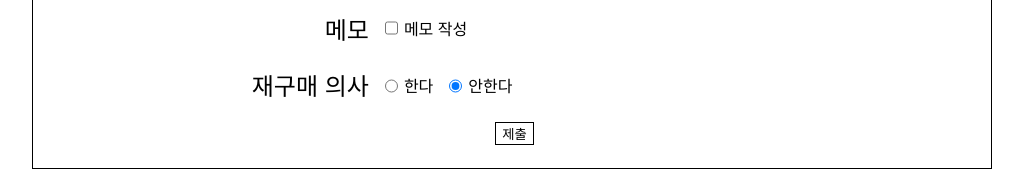
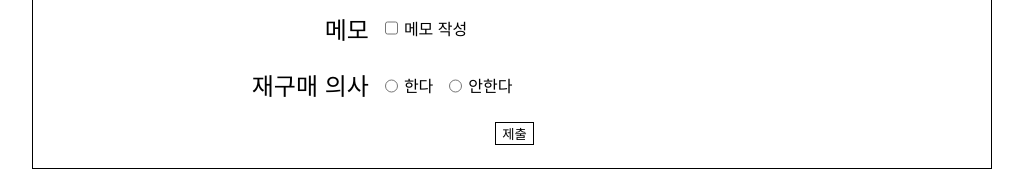
Before and after one commit to newfly101/BootCamp-MoneyCalender, a React (Create React App) app: page / in a window 1280 px wide. Shown: the part 272-442 px from the top of the page, without its empty margins (128-1151 px from the left). Built offline with nearby package versions, Linux system fonts and the light colour scheme; the HTML template or start-up script is replaced by a standard one.

Commit message:
[가계부 프로젝트] [2] inputMoney의 라디오 박스가 정상적으로 체크됨

```diff
--- a/src/component/Money/InputMoney.js
+++ b/src/component/Money/InputMoney.js
@@ -1,4 +1,4 @@
-import React from 'react';
+import React, {useEffect} from 'react';
 import classes from './InputMoney.module.css';
 import dayjs from "dayjs";
 
@@ -21,7 +21,7 @@ const InputMoney = () => {
     const [productMemo, setProductMemo] = React.useState(false);
     const [productMemoDescription, setProductMemoDescription] = React.useState('');
 
-    const [productReBuy, setProductReBuy] = React.useState(true);
+    const [productReBuy, setProductReBuy] = React.useState("");
 
 
     const onChangeProductName = (event) => {
@@ -69,13 +69,16 @@ const InputMoney = () => {
         setProductDate(event.target.value);
     }
     const onChangeProductMemo = () => {
-            setProductMemo(!productMemo);
+        // setProductMemo(!productMemo);
+        console.log("before : ",productMemo);
+        setProductMemo(prevState => !prevState);
     }
     const onChangeProductDescription = (event) => {
         setProductMemoDescription(event.target.value);
     }
     const onChangeProductReBuy = (event) => {
-        setProductReBuy(event.target.value === "true");
+        setProductReBuy(event.target.value);
+        console.log(productReBuy);
     }
 
     const onSubmitMoney = (event) => {
@@ -92,6 +95,10 @@ const InputMoney = () => {
 
         console.log(submitObject);
     }
+
+    useEffect(() => {
+        console.log("after",productMemo);
+    }, [productMemo]);
 
     return (
         <form>
@@ -204,7 +211,7 @@ const InputMoney = () => {
                                id="productReBuy1"
                                name="productReBuy"
                                value="true"
-                               checked={productReBuy}
+                               checked={productReBuy === "true"}
                                onChange={onChangeProductReBuy}
                         />
                         <label htmlFor="productReBuy1">한다</label>
@@ -212,7 +219,7 @@ const InputMoney = () => {
                                id="productReBuy2"
                                name="productReBuy"
                                value="false"
-                               checked={productReBuy}
+                               checked={productReBuy === "false"}
                                onChange={onChangeProductReBuy}
                         />
                         <label htmlFor="productReBuy2">안한다</label>
```
